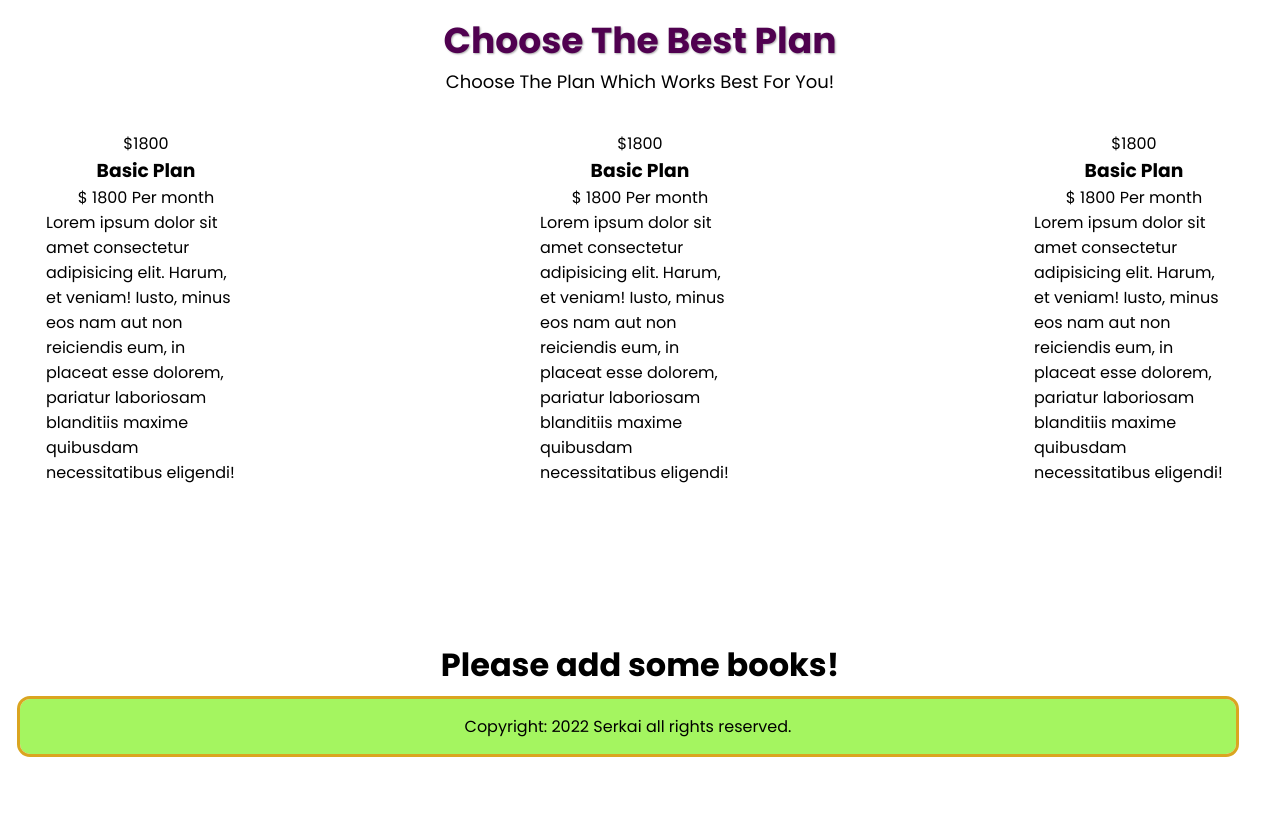
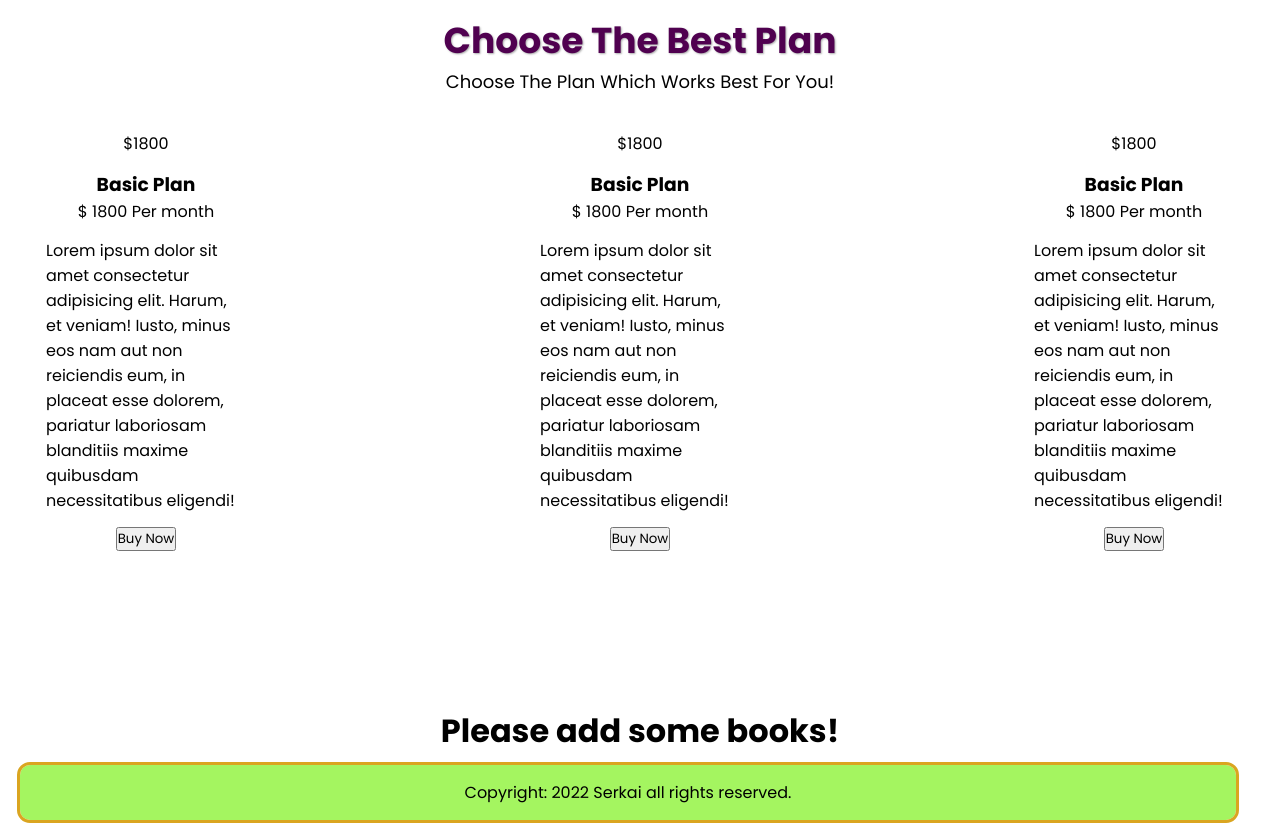
Before and after one commit to HabibPayenda/awesomeBooks, a website: page index.html in a window 1280 px wide. Shown: the part 2000-2830 px from the top of the page. Before the commit the page ends 2764 px from the top, so only its background shows below. Drawn offline with Linux system fonts and the light colour scheme.

Commit message:
Fixes plan card structure

```diff
--- a/index.html
+++ b/index.html
@@ -155,33 +155,42 @@
       <div class="plansContainer">
         <div class="planCard">
           <div class="planPrice">$1800</div>
+          <div class="planHeading">
             <h3 class="planTitle">Basic Plan</h3>
             <p class="planSubTitle">$ 1800 Per month</p>
+          </div>
           <div class="planDetailsContainer">
             <p class="planDetails">
               Lorem ipsum dolor sit amet consectetur adipisicing elit. Harum, et veniam! Iusto, minus eos nam aut non reiciendis eum, in placeat esse dolorem, pariatur laboriosam blanditiis maxime quibusdam necessitatibus eligendi!
             </p>
           </div>
+          <button type="button" class="planBtn">Buy Now</button>
         </div>
         <div class="planCard">
           <div class="planPrice">$1800</div>
+          <div class="planHeading">
             <h3 class="planTitle">Basic Plan</h3>
             <p class="planSubTitle">$ 1800 Per month</p>
+          </div>
           <div class="planDetailsContainer">
             <p class="planDetails">
               Lorem ipsum dolor sit amet consectetur adipisicing elit. Harum, et veniam! Iusto, minus eos nam aut non reiciendis eum, in placeat esse dolorem, pariatur laboriosam blanditiis maxime quibusdam necessitatibus eligendi!
             </p>
           </div>
+          <button type="button" class="planBtn">Buy Now</button>
         </div>
         <div class="planCard">
           <div class="planPrice">$1800</div>
+          <div class="planHeading">
             <h3 class="planTitle">Basic Plan</h3>
             <p class="planSubTitle">$ 1800 Per month</p>
+          </div>
           <div class="planDetailsContainer">
             <p class="planDetails">
               Lorem ipsum dolor sit amet consectetur adipisicing elit. Harum, et veniam! Iusto, minus eos nam aut non reiciendis eum, in placeat esse dolorem, pariatur laboriosam blanditiis maxime quibusdam necessitatibus eligendi!
             </p>
           </div>
+          <button type="button" class="planBtn">Buy Now</button>
         </div>
       </div>
     </div>
--- a/src/stylesheets/style.css
+++ b/src/stylesheets/style.css
@@ -496,6 +496,14 @@ body {
   align-items: center;
   justify-content: center;
   width: 200px;
+  gap: 14px;
+}
+
+.planHeading {
+  display: flex;
+  flex-direction: column;
+  align-items: center;
+  justify-content: center;
 }
 
 .main {
```
Lines whose indentation alone changed are shown as unchanged.
